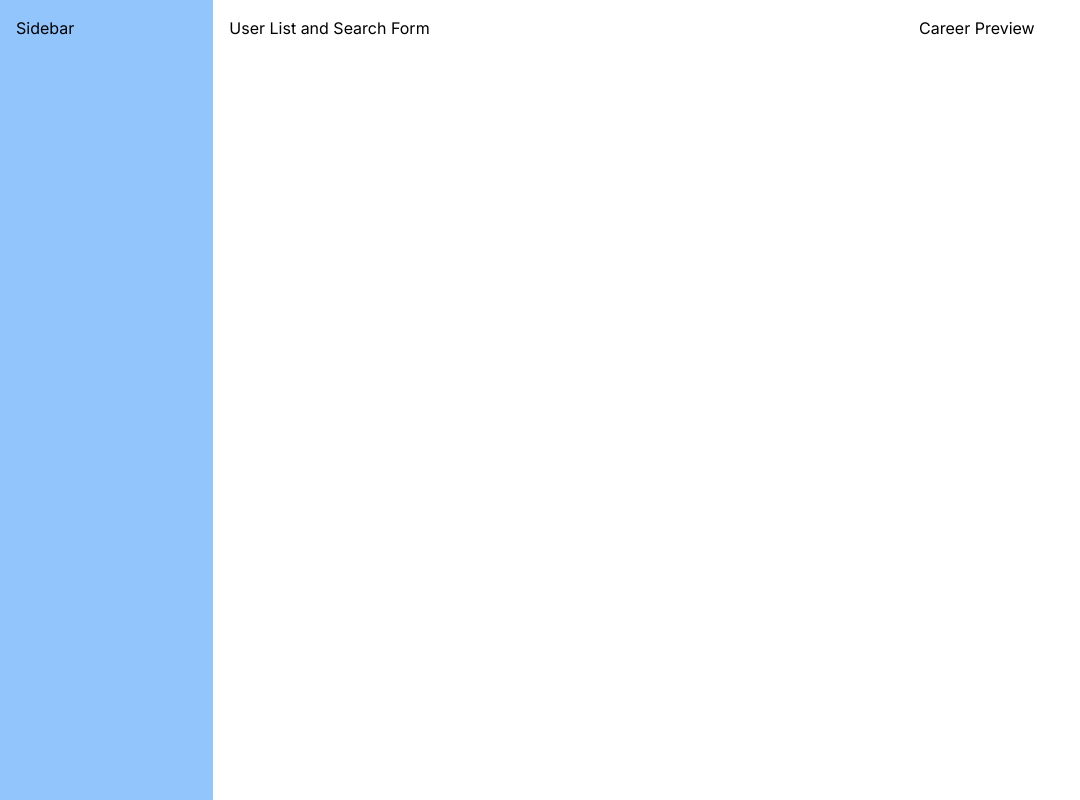
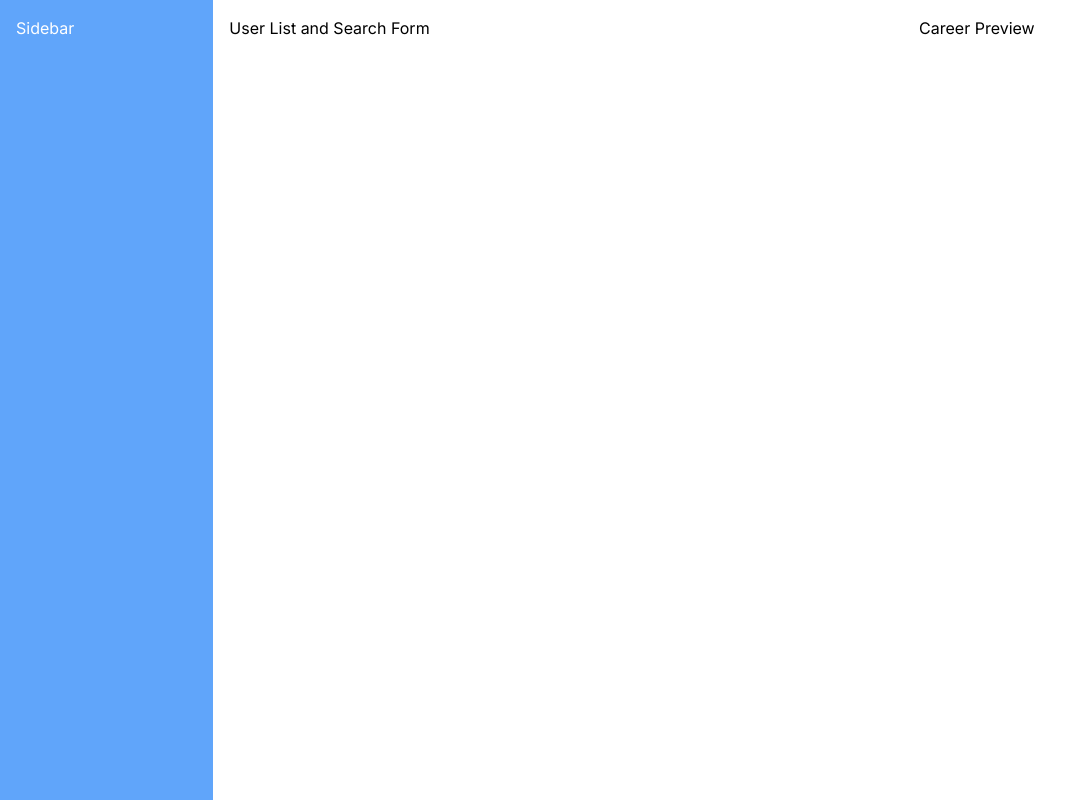
Before and after one commit to a-company-jp/a-project-frontend, a Next.js app: page /main in a window 1280 px wide. Shown: the whole page, without its empty margins (0-1080 px from the left). Built offline with nearby package versions, Linux system fonts and the light colour scheme.

Commit message:
feat: sidebar moc

```diff
--- a/src/app/main/page.tsx
+++ b/src/app/main/page.tsx
@@ -1,10 +1,12 @@
+import Sidebar from "@/components/Sidebar";
+
 const Main = () => {
   return (
     <div className="h-screen w-screen">
       <div className="w-full h-full">
         <div className="h-full grid grid-cols-12">
           <div className="col-span-2">
-            <div className="p-4 h-full bg-blue-300">Sidebar</div>
+            <Sidebar />
           </div>
           <div className="col-span-10">
             <div className="p-4 h-full grid grid-cols-3">
--- /dev/null
+++ b/src/components/Sidebar.tsx
@@ -0,0 +1,7 @@
+import React from "react";
+
+const Sidebar = () => {
+  return <div className="p-4 h-full bg-blue-400 text-white">Sidebar</div>;
+};
+
+export default Sidebar;
```
